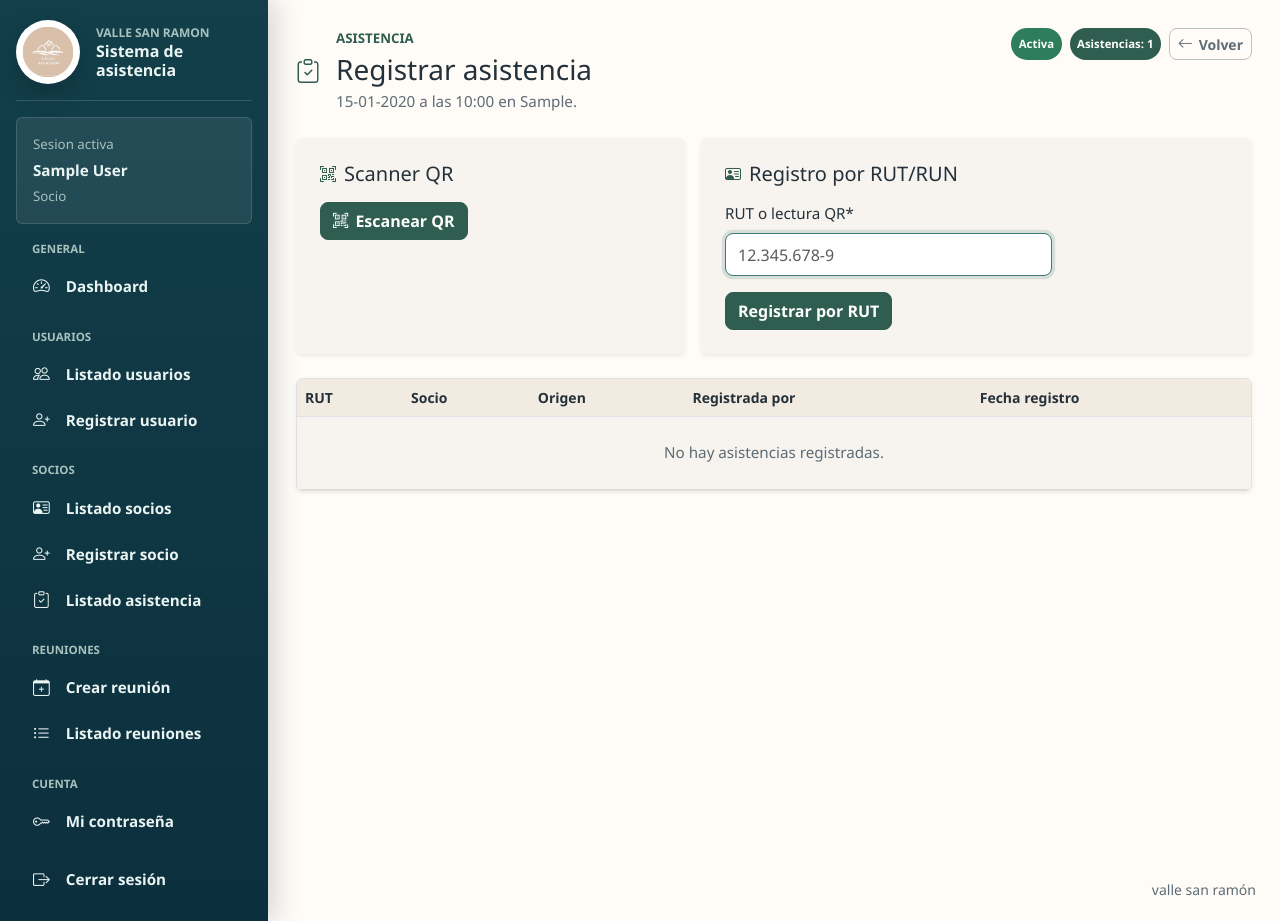
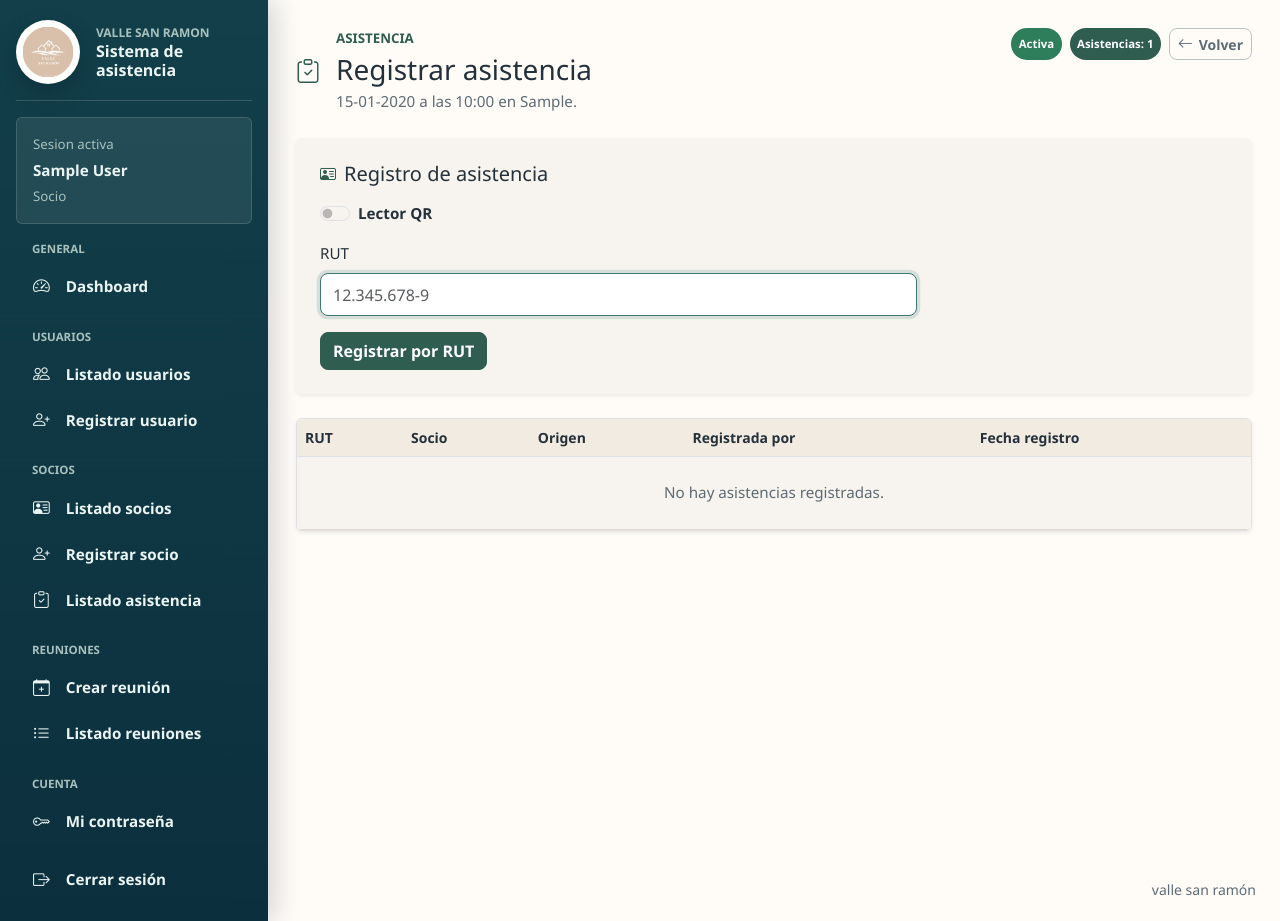
Before and after one commit to alejandrossm/sanramon, a Django app: page /reuniones/1/asistencia/ in a window 1280 px wide. Run offline with Django 5.2, Linux system fonts and the light colour scheme; the visitor is signed in with stand-in values (Sample User, id 1); tables that the repository leaves empty hold one stand-in row (values such as "Sample post"); data that the repository does not hold is empty; some libraries are stand-ins or nearby versions.

Commit message:
Arreglar vista escaneo

```diff
--- a/static/js/app.js
+++ b/static/js/app.js
@@ -214,22 +214,133 @@ document.addEventListener('DOMContentLoaded', () => {
         });
     });
 
-    document.querySelectorAll('[data-rut-scan-trigger]').forEach((button) => {
-        const target = document.querySelector(button.dataset.rutScanTarget || '[data-rut-scan-input]');
+    document.querySelectorAll('[data-rut-scan-toggle]').forEach((toggle) => {
+        const target = document.querySelector(toggle.dataset.rutScanTarget || '[data-rut-scan-input]');
+        const label = toggle.dataset.rutScanLabel
+            ? document.querySelector(toggle.dataset.rutScanLabel)
+            : document.querySelector('[data-rut-scan-toggle-label]');
+        const manualRegion = document.querySelector('[data-rut-manual-region]');
+        const manualInput = document.querySelector('[data-rut-manual-input]');
+        const manualSubmit = document.querySelector('[data-rut-manual-submit]');
+        const isCheckboxSwitch = toggle.matches('input[type="checkbox"]');
+        const storageKey = `sanramon:rut-scan-mode:${window.location.pathname}`;
 
         if (!target) {
             return;
         }
 
-        button.addEventListener('click', () => {
+        const setQrMode = (enabled) => {
+            toggle.dataset.rutScanActive = enabled ? 'true' : 'false';
+            if (isCheckboxSwitch) {
+                toggle.checked = enabled;
+                toggle.setAttribute('aria-checked', enabled ? 'true' : 'false');
+            } else {
+                toggle.setAttribute('aria-pressed', enabled ? 'true' : 'false');
+                toggle.classList.toggle('btn-primary', enabled);
+                toggle.classList.toggle('btn-outline-primary', !enabled);
+            }
+            if (label) {
+                label.textContent = enabled ? 'Lector QR activo' : 'Lector QR';
+            }
+            if (manualRegion) {
+                manualRegion.classList.toggle('opacity-50', enabled);
+            }
+            if (manualInput) {
+                manualInput.disabled = enabled;
+                manualInput.readOnly = enabled;
+                manualInput.value = '';
+                if (enabled) {
+                    manualInput.setAttribute('aria-disabled', 'true');
+                    manualInput.setAttribute('tabindex', '-1');
+                } else {
+                    manualInput.removeAttribute('aria-disabled');
+                    manualInput.removeAttribute('tabindex');
+                }
+            }
+            if (manualSubmit) {
+                manualSubmit.disabled = enabled;
+                if (enabled) {
+                    manualSubmit.setAttribute('aria-disabled', 'true');
+                } else {
+                    manualSubmit.removeAttribute('aria-disabled');
+                }
+            }
             target.value = '';
-            target.focus();
-            target.select();
+            if (enabled) {
+                target.focus();
+                target.select();
+            } else if (manualInput) {
+                manualInput.focus();
+            }
+        };
+
+        setQrMode(window.localStorage.getItem(storageKey) === 'true');
+
+        const handleModeChange = () => {
+            const enabled = isCheckboxSwitch
+                ? toggle.checked
+                : toggle.dataset.rutScanActive !== 'true';
+            window.localStorage.setItem(storageKey, enabled ? 'true' : 'false');
+            setQrMode(enabled);
+        };
+
+        toggle.addEventListener(isCheckboxSwitch ? 'change' : 'click', handleModeChange);
+    });
+
+    const qrRunPattern = /RUN[^0-9]{0,8}[0-9]{7,8}[^0-9A-Z]?[0-9K]/i;
+    const submitRutScanForm = (form) => {
+        if (form.dataset.submitting === 'true') {
+            return;
+        }
+
+        form.dataset.submitting = 'true';
+        form.submit();
+    };
+
+    document.querySelectorAll('[data-rut-scan-form]').forEach((form) => {
+        const input = form.querySelector('[data-rut-scan-input]');
+        const toggle = form.querySelector('[data-rut-scan-toggle]')
+            || document.querySelector('[data-rut-scan-toggle]');
+        let submitTimer = null;
+
+        if (!input) {
+            return;
+        }
+
+        input.addEventListener('input', () => {
+            window.clearTimeout(submitTimer);
+
+            if (
+                (!toggle || toggle.dataset.rutScanActive === 'true')
+                && qrRunPattern.test(input.value)
+            ) {
+                submitTimer = window.setTimeout(() => submitRutScanForm(form), 120);
+            }
+        });
+
+        input.addEventListener('keydown', (event) => {
+            if (event.key !== 'Enter') {
+                return;
+            }
+
+            event.preventDefault();
+            if (
+                (!toggle || toggle.dataset.rutScanActive === 'true')
+                && input.value.trim()
+            ) {
+                submitRutScanForm(form);
+            }
         });
     });
 
     const rutScanInput = document.querySelector('[data-rut-scan-input]');
-    if (rutScanInput && document.activeElement === document.body) {
+    const rutScanToggle = document.querySelector('[data-rut-scan-toggle]');
+    if (
+        rutScanInput
+        && rutScanToggle
+        && rutScanToggle.dataset.rutScanActive === 'true'
+        && document.activeElement === document.body
+    ) {
         rutScanInput.focus();
     }
 
--- a/usuarios/forms.py
+++ b/usuarios/forms.py
@@ -433,17 +433,22 @@ class RegistroAsistenciaRutForm(forms.Form):
     """Formulario para registrar asistencia de un socio existente por RUT."""
 
     rut = forms.CharField(
-        label='RUT o lectura QR',
-        max_length=512,
+        label='RUT',
+        required=False,
+        max_length=12,
         widget=forms.TextInput(
             attrs={
                 'placeholder': '12.345.678-9',
-                'data-rut-scan-input': 'true',
                 'autocomplete': 'off',
-                'autofocus': True,
                 'inputmode': 'text',
+                'data-rut-manual-input': 'true',
             }
         ),
+    )
+    lectura_qr = forms.CharField(
+        required=False,
+        max_length=512,
+        widget=forms.HiddenInput(),
     )
 
     def __init__(self, *args, **kwargs):
@@ -453,20 +458,28 @@ class RegistroAsistenciaRutForm(forms.Form):
         self.socio = None
         self.lectura_rut = None
         super().__init__(*args, **kwargs)
+        marcar_campo_rut(self.fields['rut'])
         self.helper = FormHelper()
         self.helper.form_method = 'post'
         self.helper.layout = Layout(
             Row(
                 Column('rut', css_class='col-md-8'),
             ),
-            Submit('submit', 'Registrar por RUT', css_class='btn btn-primary'),
+            Submit(
+                'submit',
+                'Registrar por RUT',
+                css_class='btn btn-primary',
+                data_rut_manual_submit='true',
+            ),
         )
 
-    def clean_rut(self):
+    def clean(self):
         """Valida que el RUT o QR corresponda a un socio existente."""
-        lectura_rut = parsear_lectura_rut(self.cleaned_data['rut'])
+        cleaned_data = super().clean()
+        entrada = cleaned_data.get('lectura_qr') or cleaned_data.get('rut')
+        lectura_rut = parsear_lectura_rut(entrada)
         if not lectura_rut:
-            raise forms.ValidationError('Ingrese un RUT valido o una lectura QR con bloque RUN.')
+            raise forms.ValidationError('Ingrese un RUT valido o escanee un QR con bloque RUN.')
 
         rut = lectura_rut.rut
         socio = Usuario.objects.filter(rut__iexact=rut, rol=Usuario.SOCIO).first()
@@ -482,11 +495,7 @@ class RegistroAsistenciaRutForm(forms.Form):
 
         self.socio = socio
         self.lectura_rut = lectura_rut
-        return rut
-
-    def clean(self):
-        """Valida que la reunion siga activa durante el registro."""
-        cleaned_data = super().clean()
+        cleaned_data['rut'] = rut
         if self.reunion.estado != Reunion.ACTIVA:
             raise forms.ValidationError('Solo se puede registrar asistencia en una reunion activa.')
         return cleaned_data
--- a/usuarios/templates/usuarios/registrar_asistencia_reunion.html
+++ b/usuarios/templates/usuarios/registrar_asistencia_reunion.html
@@ -27,31 +27,50 @@
 </div>
 
 <div class="row g-3 mb-4">
-    <section class="col-12 col-lg-5">
-        <div class="card shadow-sm border-0 p-4 h-100">
-            <div class="d-flex align-items-center gap-2 mb-3">
-                {% include "includes/icon.html" with name="qr-code" classes="text-primary" %}
-                <h2 class="h5 mb-0">Scanner QR</h2>
-            </div>
-            <button
-                type="button"
-                class="btn btn-primary align-self-start"
-                data-rut-scan-trigger
-                data-rut-scan-target="#id_rut"
-            >
-                {% include "includes/icon.html" with name="qr-code" %}
-                <span>Escanear QR</span>
-            </button>
-        </div>
-    </section>
-
-    <section class="col-12 col-lg-7">
+    <section class="col-12">
         <div class="card shadow-sm border-0 p-4 h-100">
             <div class="d-flex align-items-center gap-2 mb-3">
                 {% include "includes/icon.html" with name="id-card" classes="text-primary" %}
-                <h2 class="h5 mb-0">Registro por RUT/RUN</h2>
+                <h2 class="h5 mb-0">Registro de asistencia</h2>
             </div>
-            {% crispy form %}
+
+            <div class="mb-3">
+                <form method="post" class="m-0" data-rut-scan-form>
+                    {% csrf_token %}
+                    <input
+                        type="text"
+                        name="lectura_qr"
+                        id="id_lectura_qr_scanner"
+                        class="visually-hidden"
+                        autocomplete="off"
+                        tabindex="-1"
+                        data-rut-scan-input
+                    >
+                    <div class="form-check form-switch m-0">
+                        <input
+                            class="form-check-input"
+                            type="checkbox"
+                            role="switch"
+                            id="modo-lector-qr"
+                            data-rut-scan-toggle
+                            data-rut-scan-target="#id_lectura_qr_scanner"
+                            data-rut-scan-label="#modo-lector-qr-label"
+                        >
+                        <label
+                            class="form-check-label fw-semibold"
+                            for="modo-lector-qr"
+                            id="modo-lector-qr-label"
+                            data-rut-scan-toggle-label
+                        >
+                            Lector QR
+                        </label>
+                    </div>
+                </form>
+            </div>
+
+            <div data-rut-manual-region>
+                {% crispy form %}
+            </div>
         </div>
     </section>
 </div>
```
Also changed, not shown: usuarios/tests.py (+14 -6 lines).
